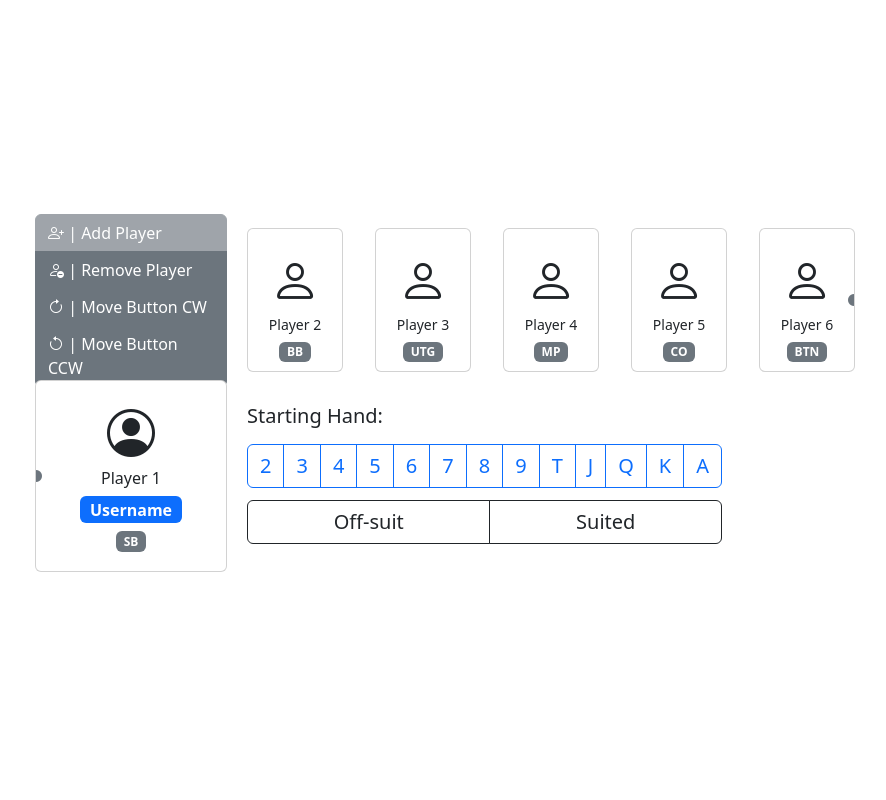
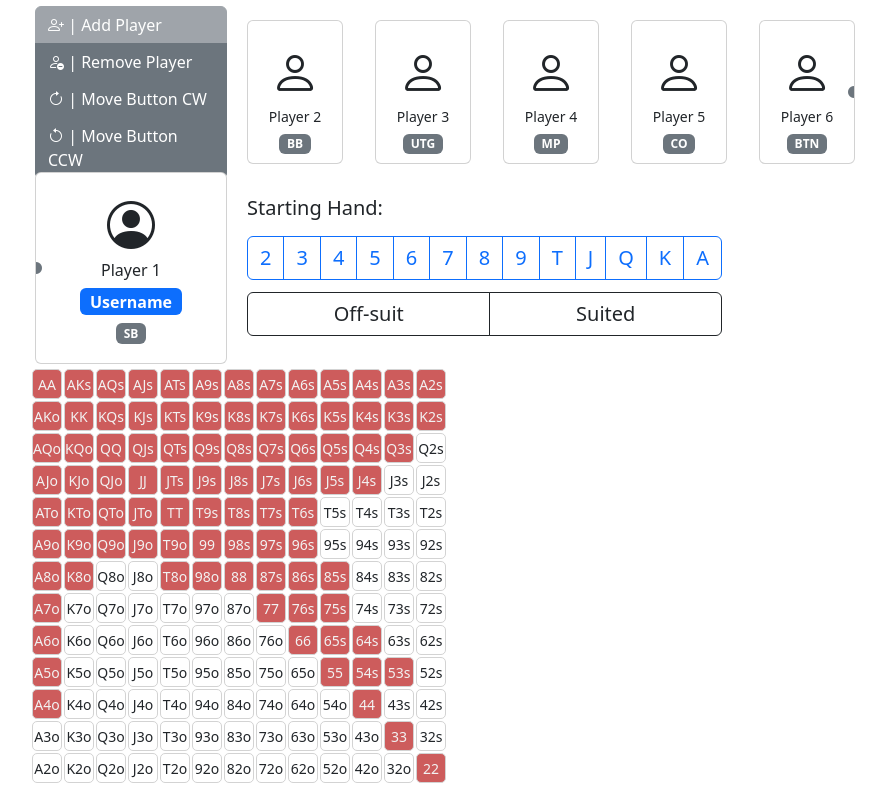
Before and after one commit to florianleca/poker-range-copilot, a Vue app: page / in a window 1280 px wide. Shown: the whole page, without its empty margins (1-887 px from the left). Built offline with nearby package versions, Linux system fonts and the light colour scheme.

Commit message:
first working version of range chart

```diff
--- a/src/App.vue
+++ b/src/App.vue
@@ -23,6 +23,10 @@
                 :username="username"/>
         <cards/>
     </div>
+    <br>
+    <div>
+        <range-chart :position="positionsData[nbPlayers][(buttonPosition)%nbPlayers]" :rfi="rfi"></range-chart>
+    </div>
 
 
 </template>
@@ -32,10 +36,12 @@ import OtherPlayer from "@/components/OtherPlayer.vue";
 import MainPlayer from "@/components/MainPlayer.vue";
 import Cards from "@/components/Cards.vue";
 import OptionsButtons from "@/components/OptionsButtons.vue";
+import RangeChart from "@/components/RangeChart.vue";
 
 export default {
     name: 'App',
     components: {
+        RangeChart,
         OptionsButtons,
         Cards,
         MainPlayer,
@@ -48,7 +54,8 @@ export default {
             maxPlayers: 6,
             nbPlayers: 6,
             positionsData: require('../src/assets/positions.json'),
-            buttonPosition: 0
+            buttonPosition: 0,
+            rfi: true
         }
     },
     methods: {
--- a/src/assets/ranges.json
+++ b/src/assets/ranges.json
@@ -23,5 +23,10 @@
     "RFI": {
       "Raise": "AA AKs AQs AJs ATs A9s A8s A7s A6s A5s A4s A3s A2s AKo KK KQs KJs KTs K9s K8s K7s K6s K5s K4s K3s K2s AQo KQo QQ QJs QTs Q9s Q8s Q7s Q6s Q5s Q4s Q3s AJo KJo QJo JJ JTs J9s J8s J7s J6s J5s J4s ATo KTo QTo JTo TT T9s T8s T7s T6s A9o K9o Q9o J9o T9o 99 98s 97s 96s A8o K8o T8o 98o 88 87s 86s 85s A7o 77 76s 75s A6o 66 65s 64s A5o 55 54s 53s A4o 44 33 22"
     }
+  },
+  "BB": {
+    "RFI": {
+      "Raise": ""
+    }
   }
 }
--- /dev/null
+++ b/src/components/RangeChart.vue
@@ -0,0 +1,64 @@
+<template>
+  <div v-for="line in hands" :key="line">
+      <span class="range-hand-square"
+            v-for="hand in line.join().split(' ')"
+            v-bind:class="{raise: rangesData[position]['RFI']['Raise'].includes(hand)}"
+            :key="hand">
+
+          {{hand}}
+      </span>
+
+  </div>
+</template>
+
+<script>
+export default {
+    name: "RangeChart",
+    props: {
+        position: {
+            type: String
+        },
+        rfi: {
+            type: Boolean
+        }
+    },
+    data: function () {
+        return {
+            hands: [
+                ["AA AKs AQs AJs ATs A9s A8s A7s A6s A5s A4s A3s A2s"],
+                ["AKo KK KQs KJs KTs K9s K8s K7s K6s K5s K4s K3s K2s"],
+                ["AQo KQo QQ QJs QTs Q9s Q8s Q7s Q6s Q5s Q4s Q3s Q2s"],
+                ["AJo KJo QJo JJ JTs J9s J8s J7s J6s J5s J4s J3s J2s"],
+                ["ATo KTo QTo JTo TT T9s T8s T7s T6s T5s T4s T3s T2s"],
+                ["A9o K9o Q9o J9o T9o 99 98s 97s 96s 95s 94s 93s 92s"],
+                ["A8o K8o Q8o J8o T8o 98o 88 87s 86s 85s 84s 83s 82s"],
+                ["A7o K7o Q7o J7o T7o 97o 87o 77 76s 75s 74s 73s 72s"],
+                ["A6o K6o Q6o J6o T6o 96o 86o 76o 66 65s 64s 63s 62s"],
+                ["A5o K5o Q5o J5o T5o 95o 85o 75o 65o 55 54s 53s 52s"],
+                ["A4o K4o Q4o J4o T4o 94o 84o 74o 64o 54o 44 43s 42s"],
+                ["A3o K3o Q3o J3o T3o 93o 83o 73o 63o 53o 43o 33 32s"],
+                ["A2o K2o Q2o J2o T2o 92o 82o 72o 62o 52o 42o 32o 22"]
+            ],
+            rangesData: require('/src/assets/ranges.json'),
+        }
+    }
+}
+</script>
+
+<style scoped>
+.range-hand-square {
+    height: 30px;
+    width: 30px;
+    display: inline-flex;
+    align-items: center;
+    justify-content: center;
+    margin: 1px;
+    font-size: 14px;
+    border-radius: 5px;
+    border: 1px lightgray solid;
+}
+.raise {
+    background: indianred;
+    color: #f2f2f2;
+}
+</style>
```
